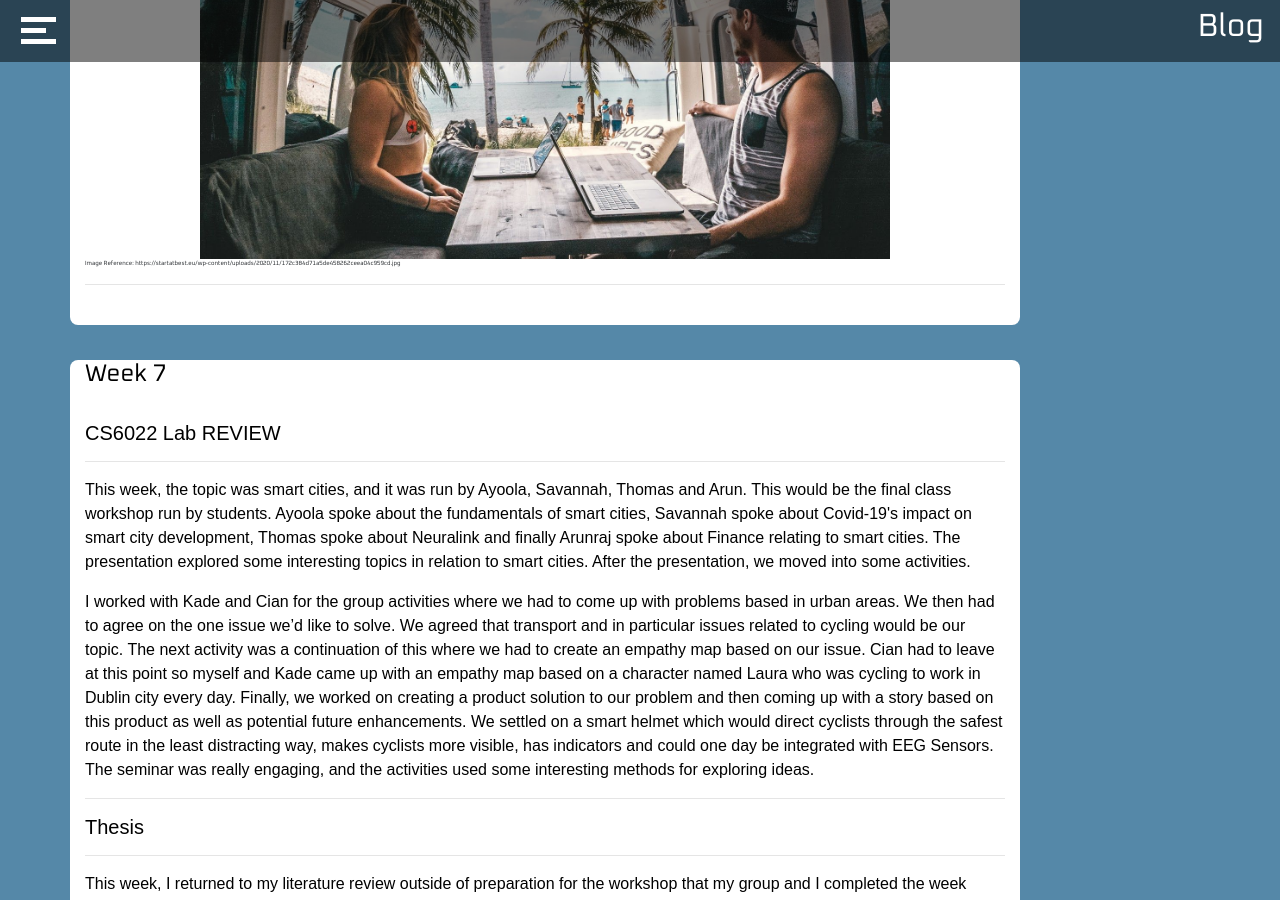
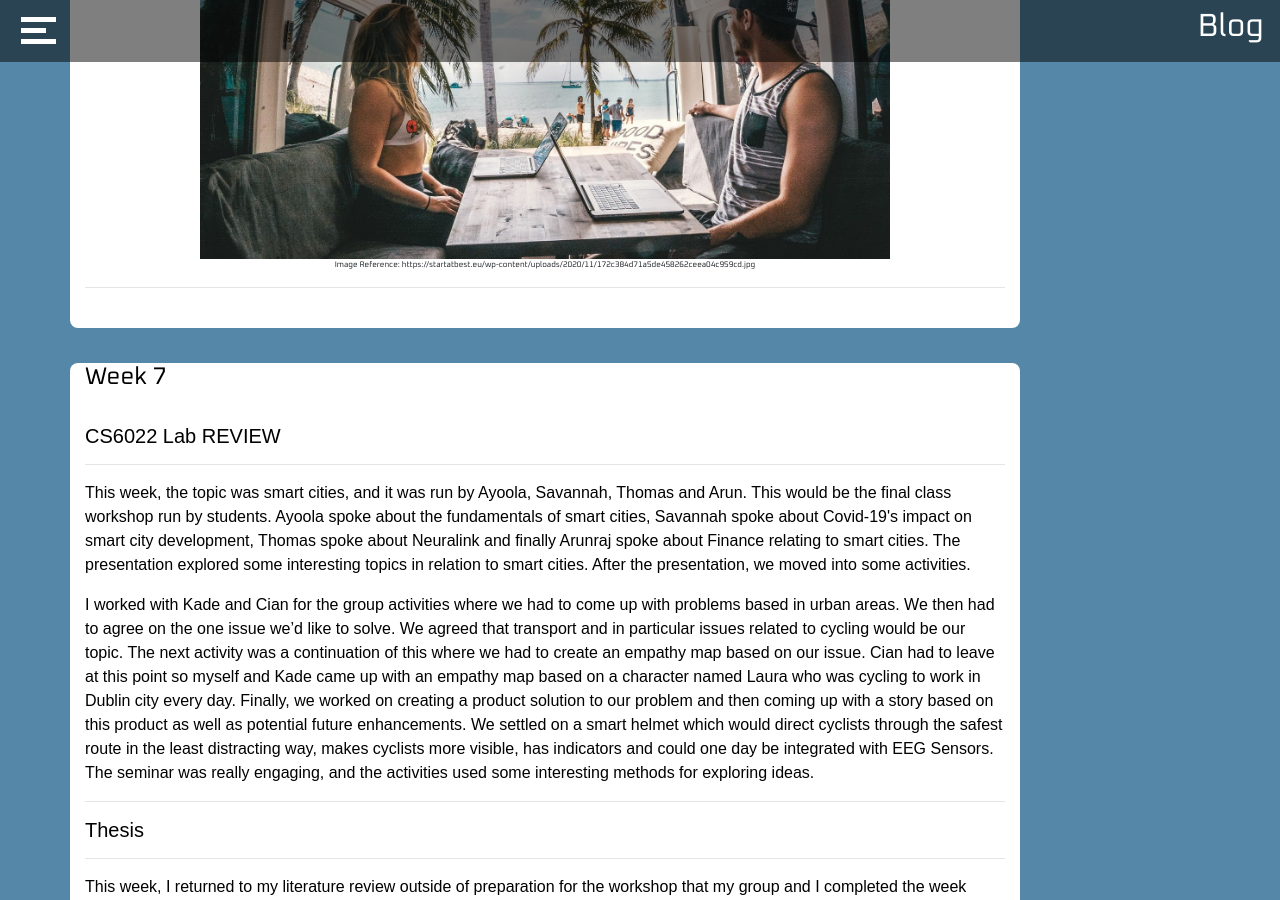
Before and after one commit to Tony8egan/www.TonesDesigns, a Jekyll site: the page built from Blog.markdown, in a window 1280 px wide and 900 px high, scrolled down 4211 px. Built offline with Jekyll 4.4.1, drawn with Linux system fonts in a browser that asks for light colours; nearby versions of some CDN libraries.

Commit message:
Update Blog.html

```diff
--- a/_layouts/Blog.html
+++ b/_layouts/Blog.html
@@ -223,7 +223,7 @@
          <br>
          <br>
          <img class = "img-fluid" src="images/Blog/DigitalNomads.jpeg" alt="Lost image" style="object-fit: cover;width:75%;display: block;margin-left: auto;margin-right: auto">
-         <p style ="font-size:6px">Image Reference: https://startatbest.eu/wp-content/uploads/2020/11/172c384d71a5de458262ceea04c959cd.jpg</p>
+         <p style ="font-size:8px;text-align:center">Image Reference: https://startatbest.eu/wp-content/uploads/2020/11/172c384d71a5de458262ceea04c959cd.jpg</p>
      <hr>
     <br>
      </div>
```
